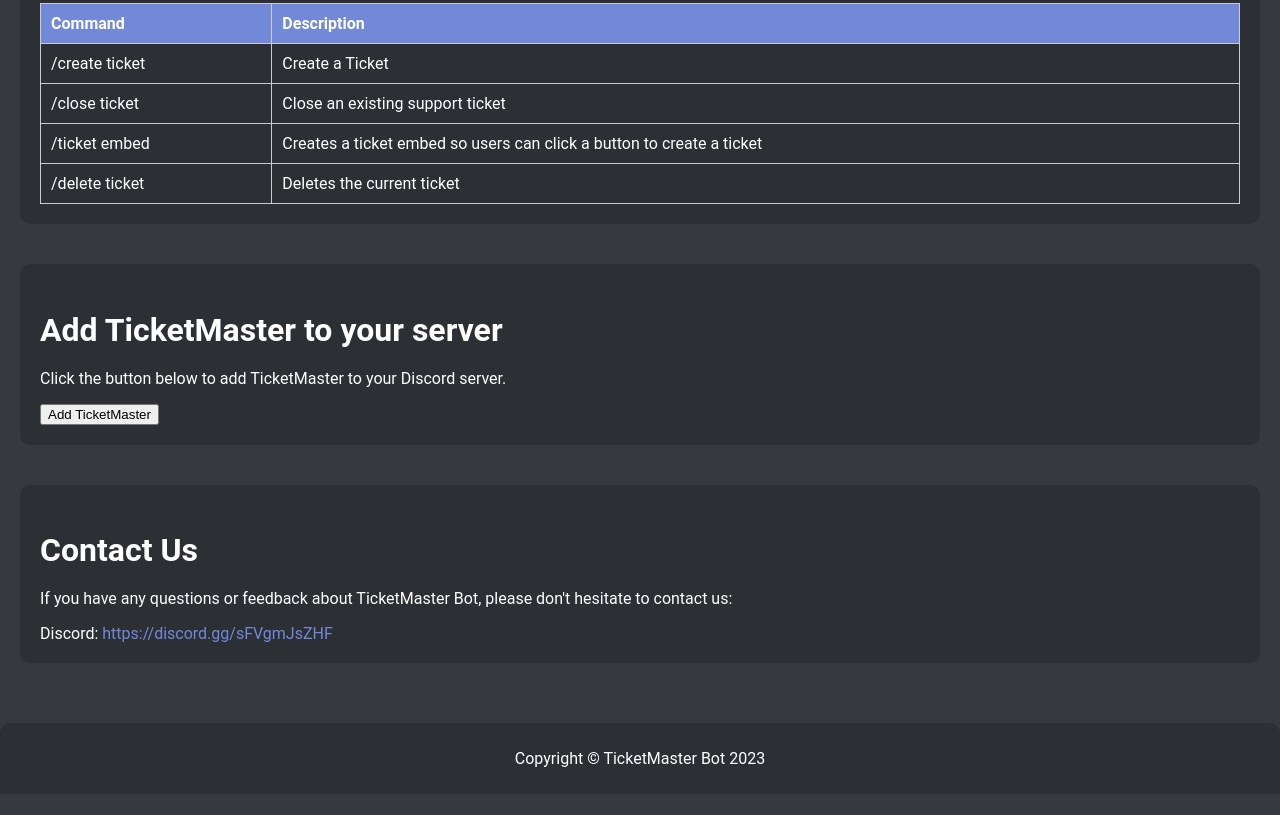
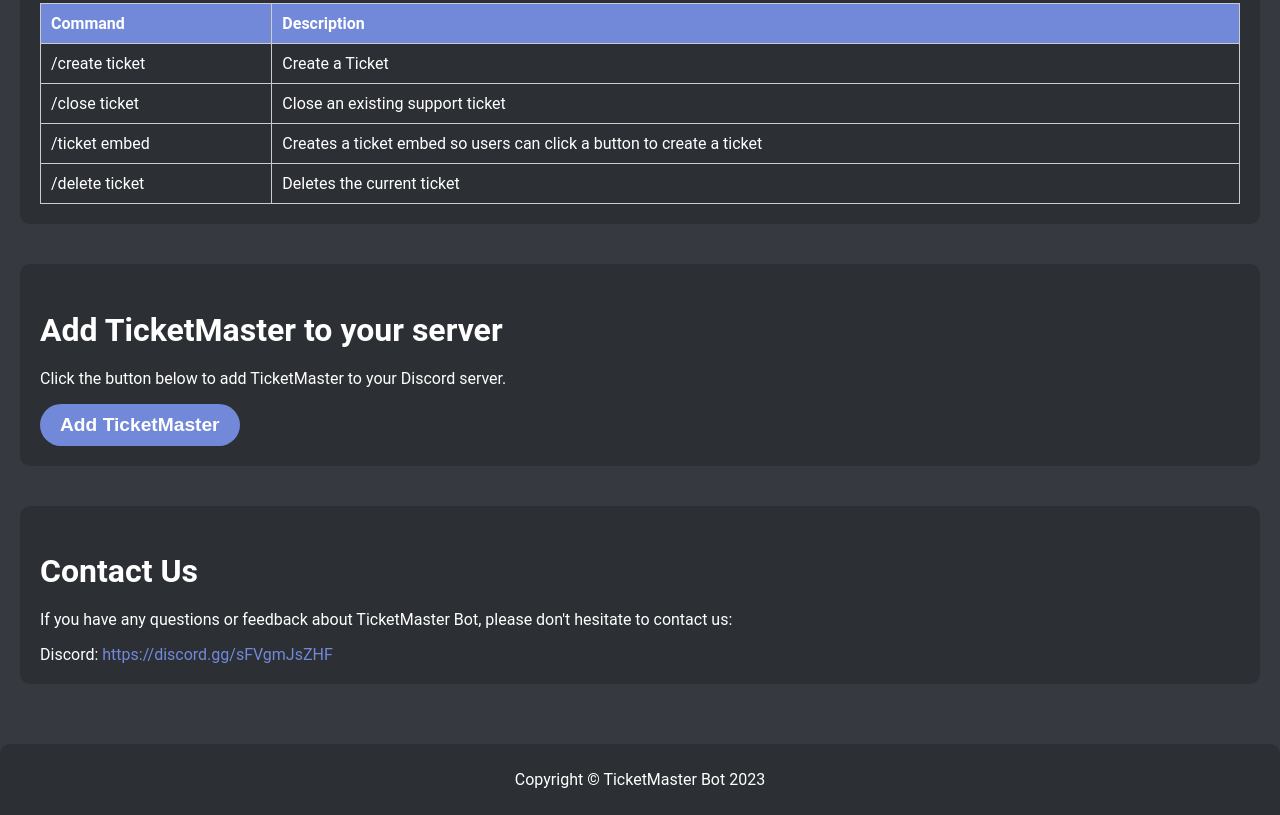
Before and after one commit to ticketmasterbot/ticketmasterbot.github.io, a plain HTML site: page index.html in a window 1280 px wide. Shown: the part 546-1361 px from the top of the page. Before the commit the page ends 1340 px from the top, so only its background shows below. Drawn offline with Linux system fonts and the light colour scheme.

Commit message:
Update styles.css

```diff
--- a/styles.css
+++ b/styles.css
@@ -145,3 +145,19 @@ footer {
 html {
   scroll-behavior: smooth;
 }
+
+button {
+  background-color: #7289da;
+  border: none;
+  border-radius: 25px;
+  color: #fff;
+  font-size: 1.2rem;
+  font-weight: bold;
+  padding: 10px 20px;
+  transition: all 0.3s ease-in-out;
+}
+
+button:hover {
+  background-color: #677bc4;
+  cursor: pointer;
+}
```
